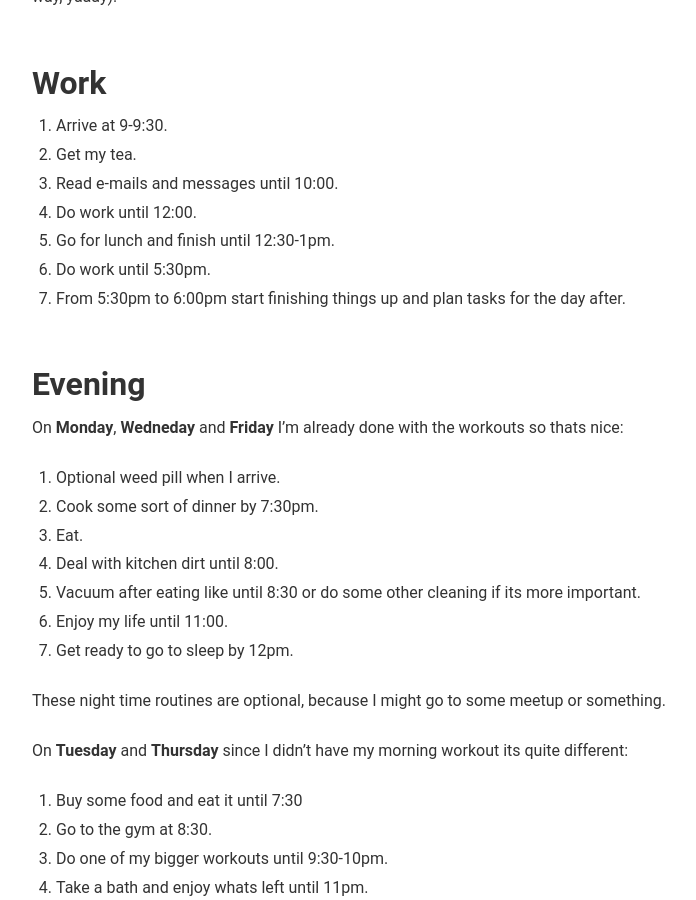
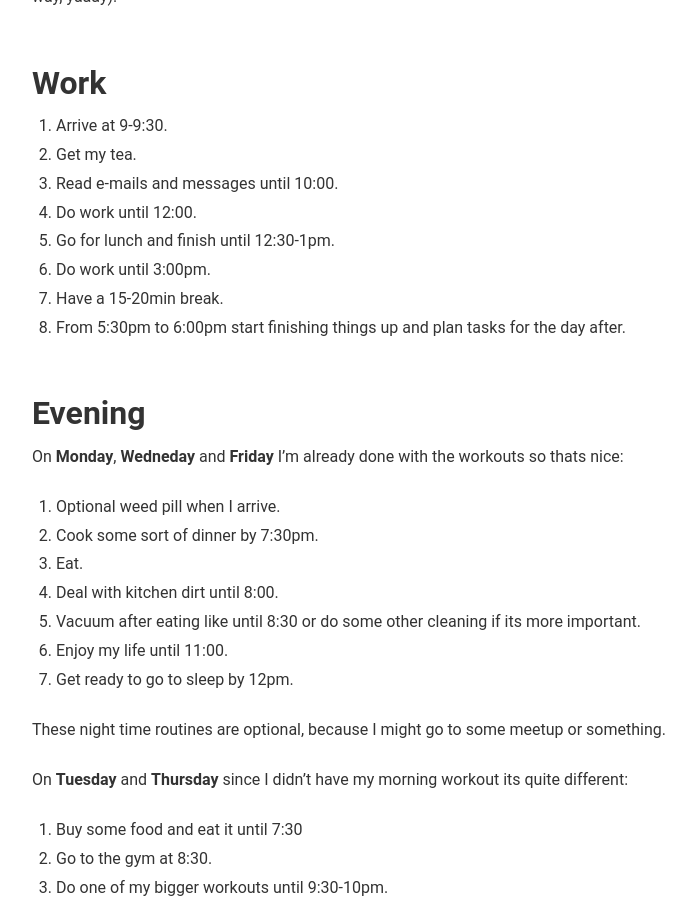
Before and after one commit to kadarakos/blog, a Jekyll site: the page built from _posts/2020-01-06-Day-Plan-for-This-Year.md, in a window 1280 px wide and 900 px high, scrolled down 1445 px. Shown: the whole window, without its empty margins (118-814 px from the left). Built offline with Jekyll 4.4.1, drawn with Linux system fonts in a browser that asks for light colours.

Commit message:
Update 2020-01-06-Day-Plan-for-This-Year.md

```diff
--- a/_posts/2020-01-06-Day-Plan-for-This-Year.md
+++ b/_posts/2020-01-06-Day-Plan-for-This-Year.md
@@ -56,7 +56,8 @@ to bunbunz until 8:45 (maybe talk to her on the way, yaaay).
 3. Read e-mails and messages until 10:00.
 4. Do work until 12:00.
 5. Go for lunch and finish until 12:30-1pm.
-6. Do work until 5:30pm.
+6. Do work until 3:00pm.
+7. Have a 15-20min break.
 7. From 5:30pm to 6:00pm start finishing things up and plan tasks for the day after.
 
 
```
